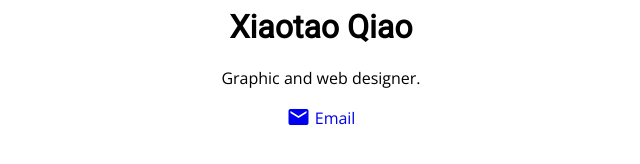
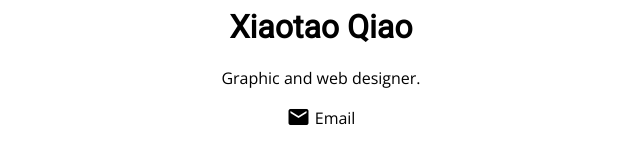
Before and after one commit to qiaoxt/xiaotaoqiao.com, a plain HTML site: page index.html in a window 1280 px wide. Shown: the full height of the page, 319-959 px from the left. Drawn offline with nearby package versions, Linux system fonts and the light colour scheme.

Commit message:
Update style.css

```diff
--- a/css/style.css
+++ b/css/style.css
@@ -11,7 +11,8 @@ p {
 }
 
 .aNoStyle {
-    text-decoration: none;
+    text-decoration: inherit;
+    color: inherit;
 }
 .vertical-align-bottom {
     vertical-align: bottom;
```
